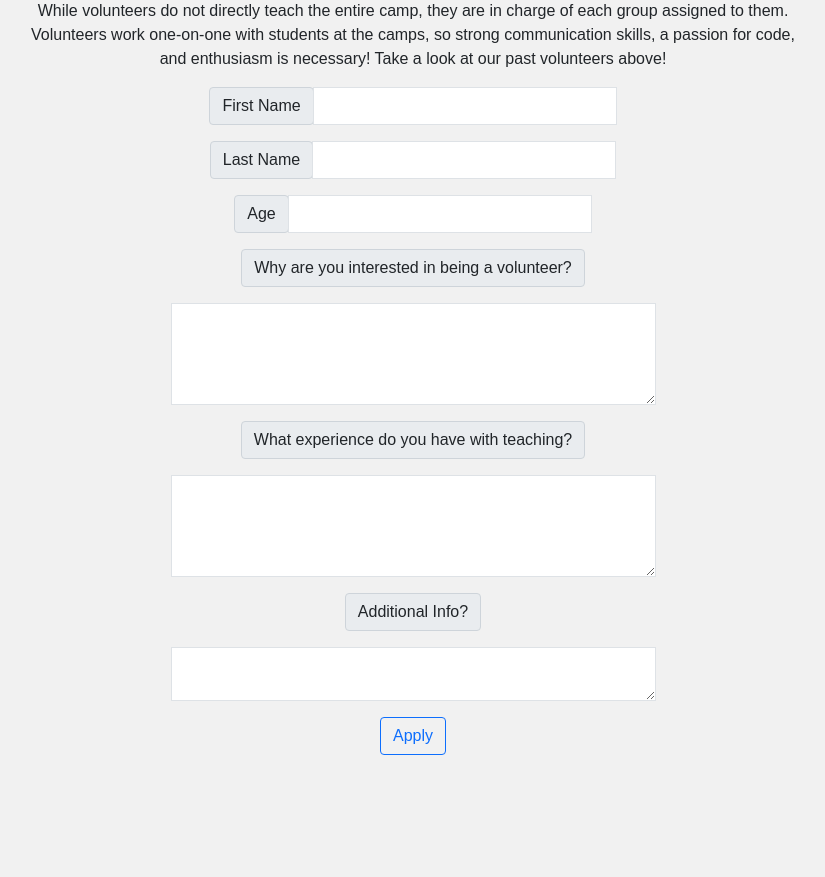
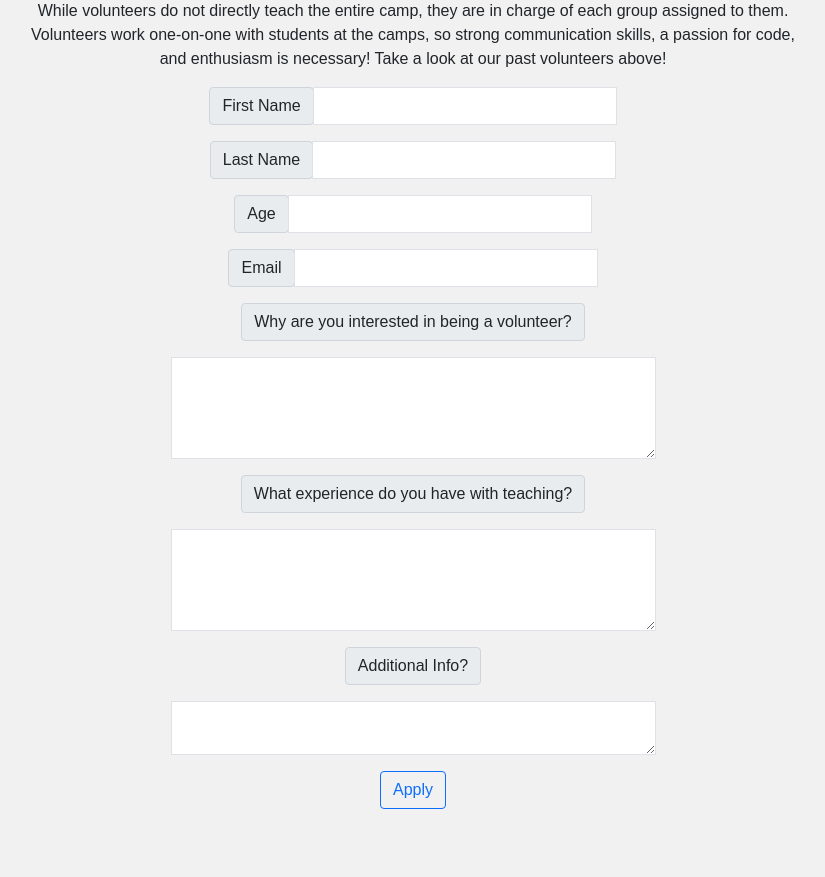
Before and after one commit to nchen55555/cheneatsfood, a Flask app: page /volunteers in a window 1280 px wide. Shown: the part 1131-2008 px from the top of the page, without its empty margins (227-1052 px from the left). Before the commit the page ends 1886 px from the top, so only its background shows below. Run offline with Flask 2, Linux system fonts and the light colour scheme.

Commit message:
volunteer email

```diff
--- a/app.py
+++ b/app.py
@@ -356,6 +356,7 @@ def volunteers():
         first = request.form.get("firstname")
         last = request.form.get("lastname")
         age = int(request.form.get("age"))
+        email = request.form.get("email")
         interest = request.form.get("interest")
         experience = request.form.get("experience")
         notes = request.form.get("notes")
@@ -369,6 +370,9 @@ def volunteers():
         if not age:
             message = "Please input your age."
             return render_template("change.html", message=message, color=color)
+        if not email:
+            message = "Please input your email."
+            return render_template("change.html", message=message, color=color)
         if not interest:
             message = "Please input your interest."
             return render_template("change.html", message=message, color=color)
@@ -376,8 +380,23 @@ def volunteers():
             message = "Please input your experience."
             return render_template("change.html", message=message, color=color)
 
-        message = "Thank you for submitting your application!"
-        db.execute("INSERT INTO volunteerResponses (first, last, age, interest, experience, notes) VALUES (?, ?, ?, ?, ?, ?)",
-                   (first, last, age, interest, experience, notes))
-        db.commit()
+        response = requests.get(
+            "https://isitarealemail.com/api/email/validate",
+        params = {'email': email})
+
+        status = response.json()['status']
+        if status == "valid":
+            message = "Thank you for submitting your application!"
+            db.execute("INSERT INTO volunteerResponses (first, last, age, email, interest, experience, notes) VALUES (?, ?, ?, ?, ?, ?, ?)",
+                   (first, last, age, email, interest, experience, notes))
+            db.commit()
+            msg = Message('DTC Computer Science Camp Volunteer Application', sender = 'dtccscamp@gmail.com', recipients = [email])
+            msg.body = "Hi! Thank you for submitting your volunteer application to DTC Computer Science Camps! We will send out another email in the next coming weeks with more information on your application and its next steps."
+            mail.send(msg)
+            color = "green"
+        else:
+            message = "There was a problem with your email. Please enter a valid email address"
+
+        return render_template("info.html", message=message, color=color)
+
         return render_template("volunteers.html", message=message)
--- a/templates/volunteers.html
+++ b/templates/volunteers.html
@@ -139,6 +139,13 @@
 
         <div class="input-group mb-3 justify-content-center">
             <div class="input-group-prepend">
+              <span class="input-group-text">Email</span>
+            </div>
+            <input required type="text" id = "left" class="border form-group w-25 start" name="email" aria-describedby="basic-addon1">
+        </div>
+
+        <div class="input-group mb-3 justify-content-center">
+            <div class="input-group-prepend">
                 <span class="input-group-text" >Why are you interested in being a volunteer?</span>
             </div>
         </div>
```
Also changed, not shown: camps.db, 3 other files.
